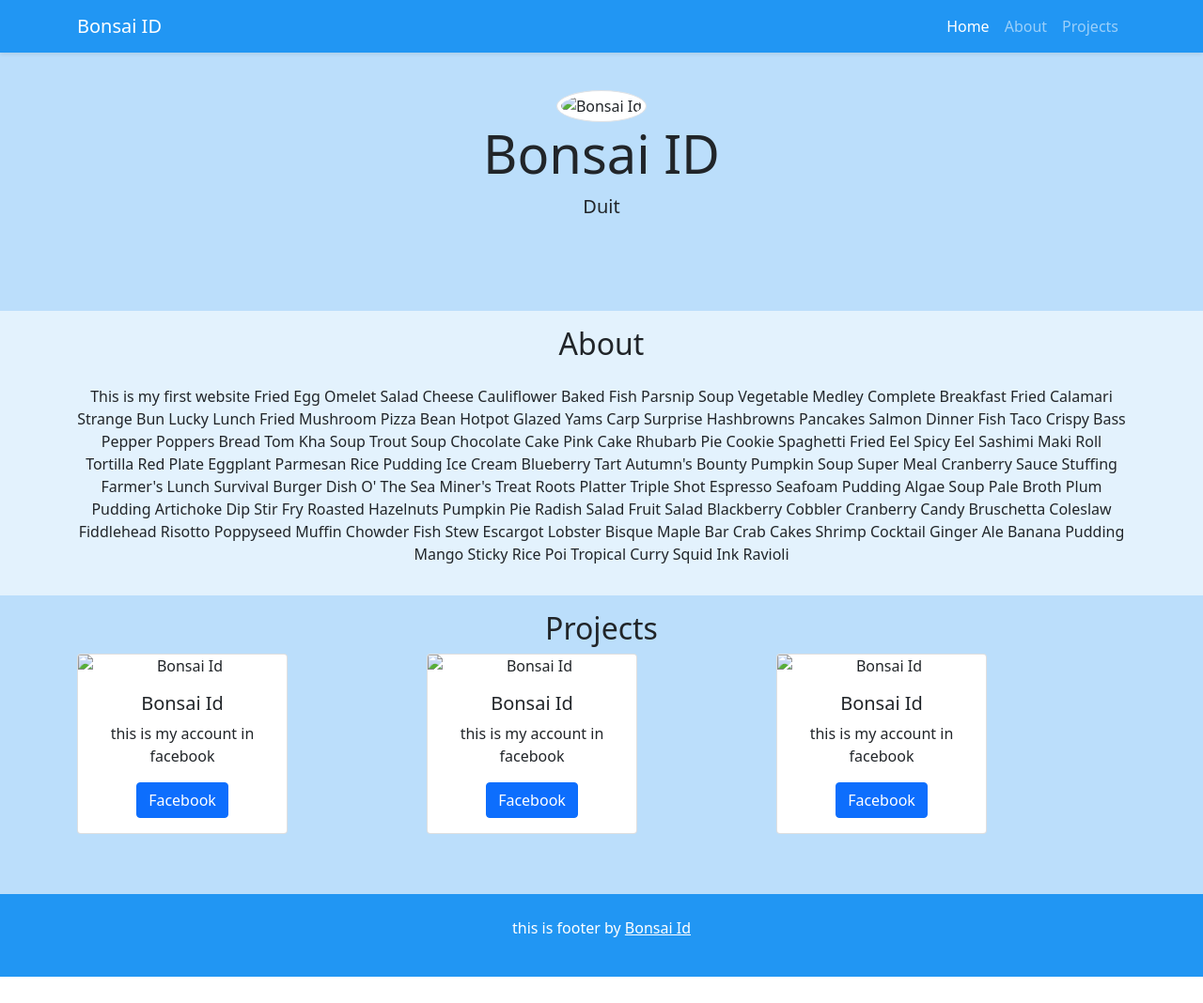
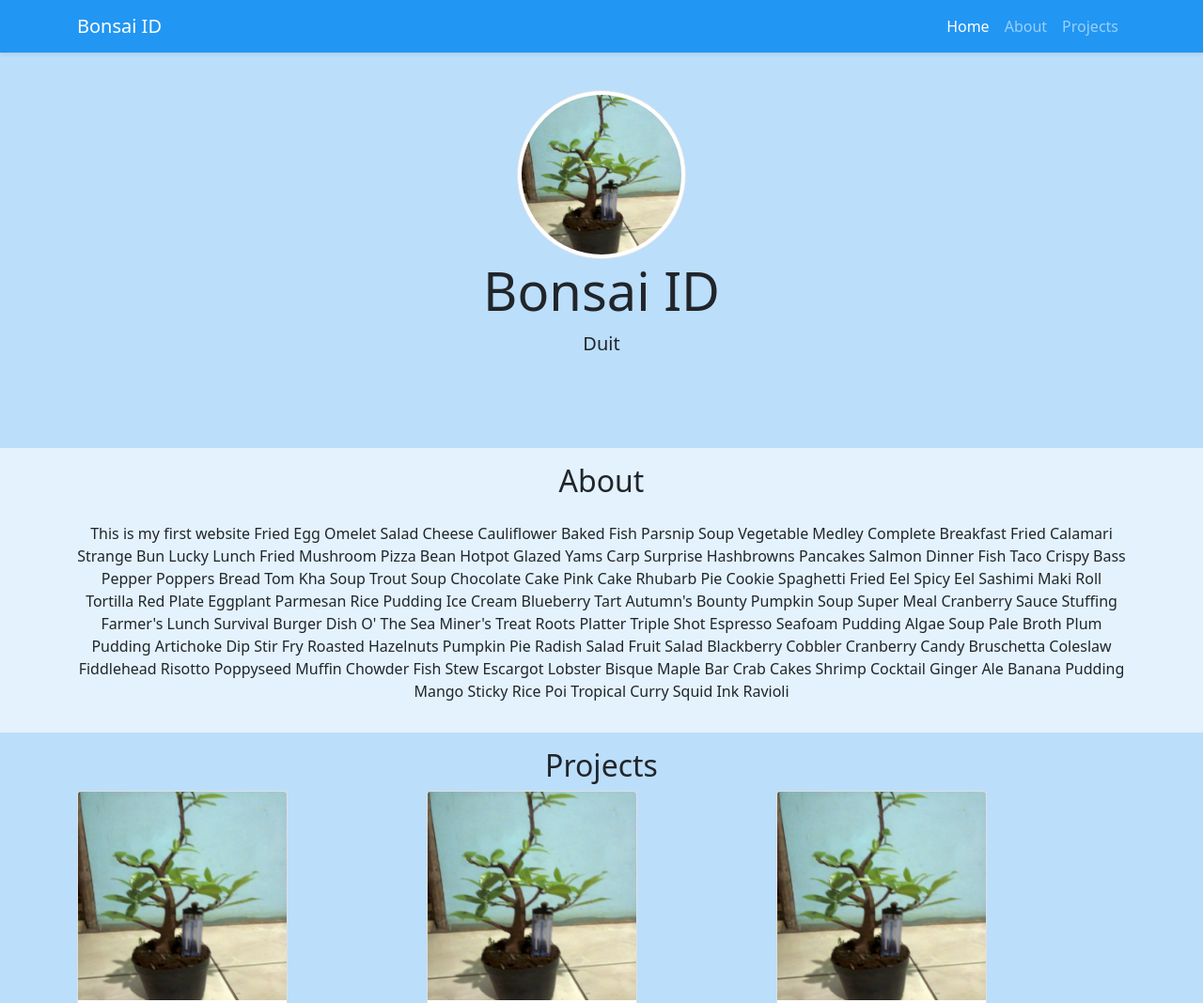
Before and after one commit to BonsaiID/test-web, a plain HTML site: page index.html in a window 1280 px wide. Shown: the top 1068 px of the page at 94% size. Before the commit the page ends 1040 px from the top, so only its background shows below. Drawn offline with nearby package versions, Linux system fonts and the light colour scheme.

Commit message:
Update index.html

```diff
--- a/index.html
+++ b/index.html
@@ -49,7 +49,7 @@
     </nav>
 
     <section class="jumbotron text-center" style="padding-top: 6rem;">
-       <img src="img/bonsai_id.jpg" alt="Bonsai Id" width="180" class="img-thumbnail rounded-circle" />
+       <img src="bonsai_id.jpg" alt="Bonsai Id" width="180" class="img-thumbnail rounded-circle" />
        <h1 class="display-4">Bonsai ID</h1>
        <p class="lead">Duit</p>
     <section />
@@ -86,7 +86,7 @@ Lobster Bisque 	Maple Bar 	Crab Cakes 	Shrimp Cocktail 	Ginger Ale 	Banana Puddi
           <div class="row">
             <div class="col-md-4 mb-3">
               <div class="card" style="width: 14rem;">
-                <img src="img/bonsai_id.jpg" class="card-img-top" alt="Bonsai Id">
+                <img src="bonsai_id.jpg" class="card-img-top" alt="Bonsai Id">
                 <div class="card-body">
                   <h5 class="card-title">Bonsai Id</h5>
                   <p class="card-text">this is my account in facebook</p>
@@ -96,7 +96,7 @@ Lobster Bisque 	Maple Bar 	Crab Cakes 	Shrimp Cocktail 	Ginger Ale 	Banana Puddi
             </div>
             <div class="col-md-4 mb-3">
               <div class="card" style="width: 14rem;">
-                <img src="img/bonsai_id.jpg" class="card-img-top" alt="Bonsai Id">
+                <img src="bonsai_id.jpg" class="card-img-top" alt="Bonsai Id">
                 <div class="card-body">
                   <h5 class="card-title">Bonsai Id</h5>
                   <p class="card-text">this is my account in facebook</p>
@@ -106,7 +106,7 @@ Lobster Bisque 	Maple Bar 	Crab Cakes 	Shrimp Cocktail 	Ginger Ale 	Banana Puddi
             </div>
             <div class="col-md-4 mb-3">
               <div class="card" style="width: 14rem;">
-                <img src="img/bonsai_id.jpg" class="card-img-top" alt="Bonsai Id">
+                <img src="bonsai_id.jpg" class="card-img-top" alt="Bonsai Id">
                 <div class="card-body">
                   <h5 class="card-title">Bonsai Id</h5>
                   <p class="card-text">this is my account in facebook</p>
```
